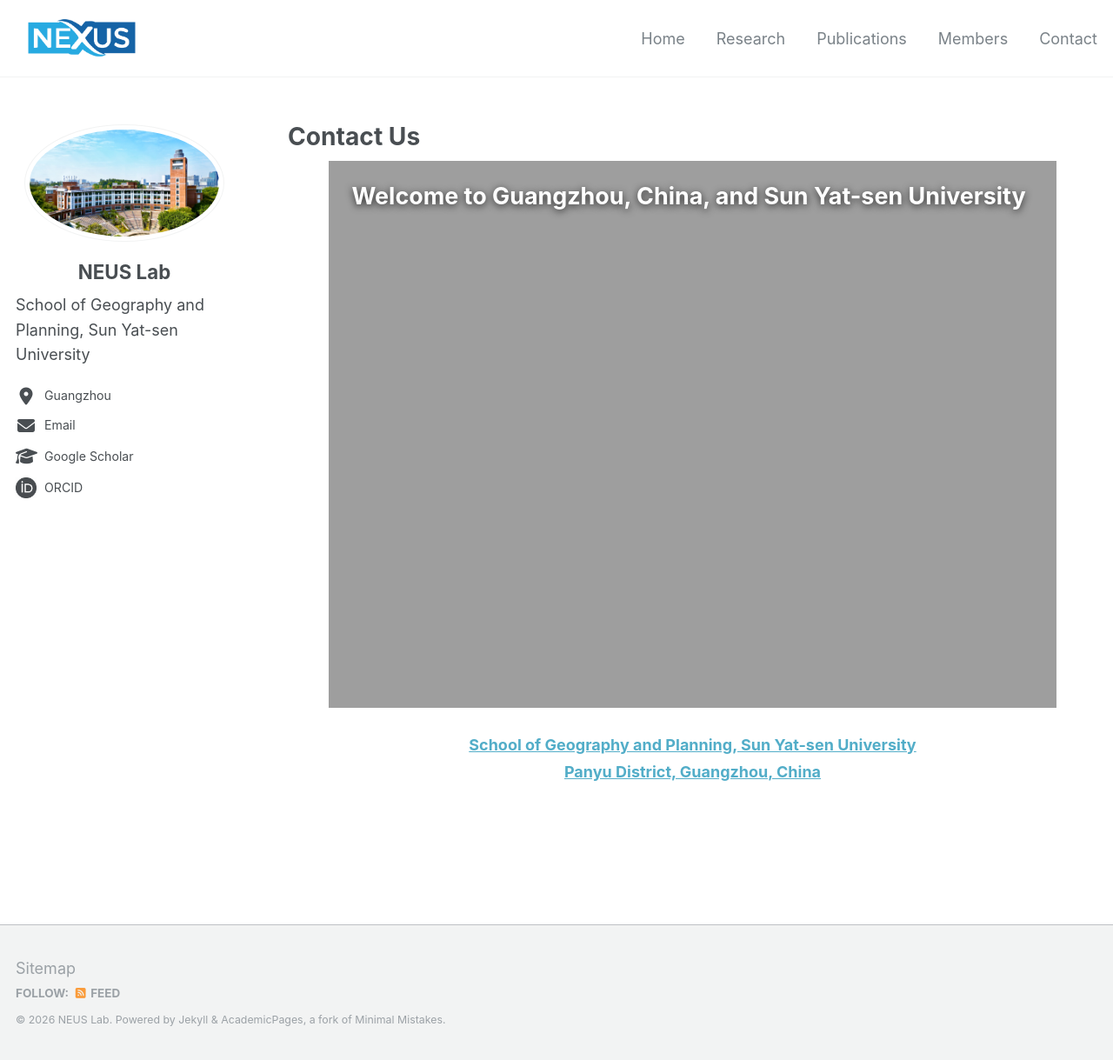
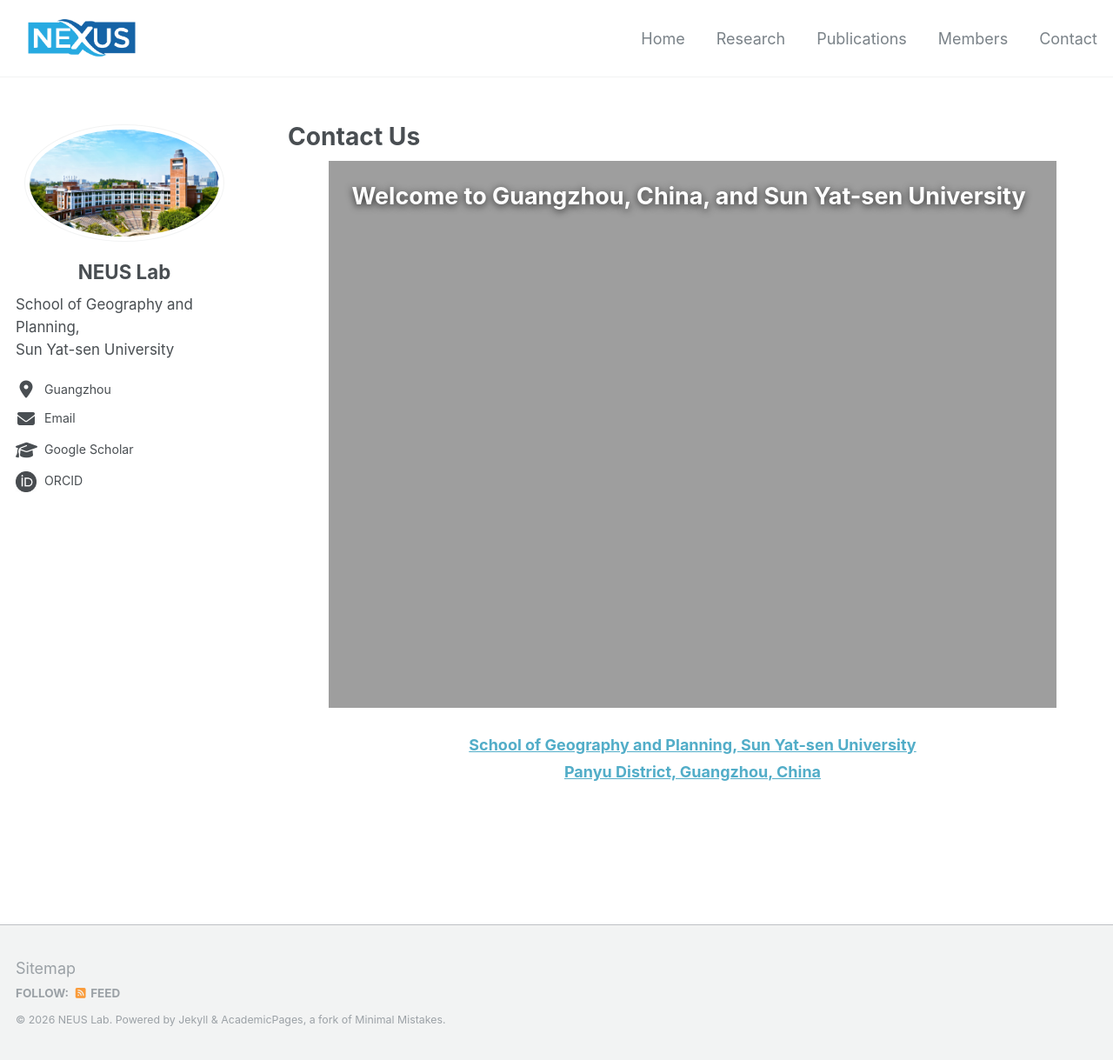
Before and after one commit to kakaLabHub/NEUS.Lab, a Jekyll site: the page built from contact/contact.md, in a window 1280 px wide and 1219 px high. Shown: the whole window at 87% size. Built offline with Jekyll 4.4.1, drawn with Linux system fonts in a browser that asks for light colours.

Commit message:
Fix sidebar tooltip and stylesheet caching

```diff
--- a/_data/authors.yml
+++ b/_data/authors.yml
@@ -1,7 +1,7 @@
 neus_lab:
   name                  : "NEUS Lab"
   avatar                : "school.jpg"
-  bio                   : "School of Geography and Planning, Sun Yat-sen University"
+  bio                   : "School of Geography and Planning,<br>Sun Yat-sen University"
   location              : "Guangzhou"
   email                 : "liangwzh28@mail.sysu.edu.cn"
   googlescholar         : "https://scholar.google.com/citations?user=9HrAKb0AAAAJ&hl=zh-TW"
--- a/_includes/author-profile.html
+++ b/_includes/author-profile.html
@@ -38,9 +38,10 @@
           <li><i class="fas fa-fw fa-envelope" aria-hidden="true"></i> {{ site.data.ui-text[site.locale].email_label | default: "Email" }}</li>
         {% else %}
           <li>
-            <a class="author__profile-row author__email-link" href="mailto:{{ author.email }}" data-email="{{ author.email }}" aria-label="Email：{{ author.email }}">
+            <a class="author__profile-row author__email-link" href="mailto:{{ author.email }}" aria-label="Email: {{ author.email }}">
               <i class="fas fa-fw fa-envelope" aria-hidden="true"></i>
               <span class="author__profile-label">{{ site.data.ui-text[site.locale].email_label | default: "Email" }}</span>
+              <span class="author__email-tooltip" role="tooltip">{{ author.email }}</span>
             </a>
           </li>
         {% endif %}
--- a/_includes/head.html
+++ b/_includes/head.html
@@ -16,6 +16,10 @@
 </script>
 
 <!-- For all browsers -->
-<link rel="stylesheet" href="{{ base_path }}/assets/css/main.css">
+{% if site.github.build_revision %}
+<link rel="stylesheet" href="{{ base_path }}/assets/css/main.css?v={{ site.github.build_revision }}">
+{% else %}
+<link rel="stylesheet" href="{{ base_path }}/assets/css/main.css?v={{ site.time | date: '%s' }}">
+{% endif %}
 
 <meta http-equiv="cleartype" content="on">
--- a/_sass/_neus.scss
+++ b/_sass/_neus.scss
@@ -141,15 +141,18 @@
 }
 
 /* Enlarged and aligned shared author profile for the four inner pages. */
-#main.neus-content-grid .author__name {
-  width: 100%;
+#main.neus-content-grid .sidebar .author__content .author__name {
+  display: block !important;
+  width: 100% !important;
+  margin-right: auto;
+  margin-left: auto;
   font-size: 1.24rem;
-  text-align: center;
+  text-align: center !important;
 }
 
 #main.neus-content-grid .author__bio {
-  font-size: 1rem;
-  line-height: 1.6;
+  font-size: 0.94rem;
+  line-height: 1.55;
   text-align: left;
 }
 
@@ -214,7 +217,7 @@
   position: relative;
 }
 
-#main.neus-content-grid .author__email-link::after {
+#main.neus-content-grid .author__email-tooltip {
   position: absolute;
   z-index: 30;
   top: calc(100% + 0.45rem);
@@ -227,7 +230,6 @@
   background: #fff;
   box-shadow: 0 6px 18px rgba(0, 0, 0, 0.14);
   color: #333;
-  content: attr(data-email) !important;
   font-size: 0.88rem;
   font-weight: 400;
   line-height: 1.4;
@@ -241,8 +243,8 @@
   word-break: break-all;
 }
 
-#main.neus-content-grid .author__email-link:hover::after,
-#main.neus-content-grid .author__email-link:focus-visible::after {
+#main.neus-content-grid .author__email-link:hover .author__email-tooltip,
+#main.neus-content-grid .author__email-link:focus-visible .author__email-tooltip {
   opacity: 1;
   transform: translateY(0);
   visibility: visible;
```
